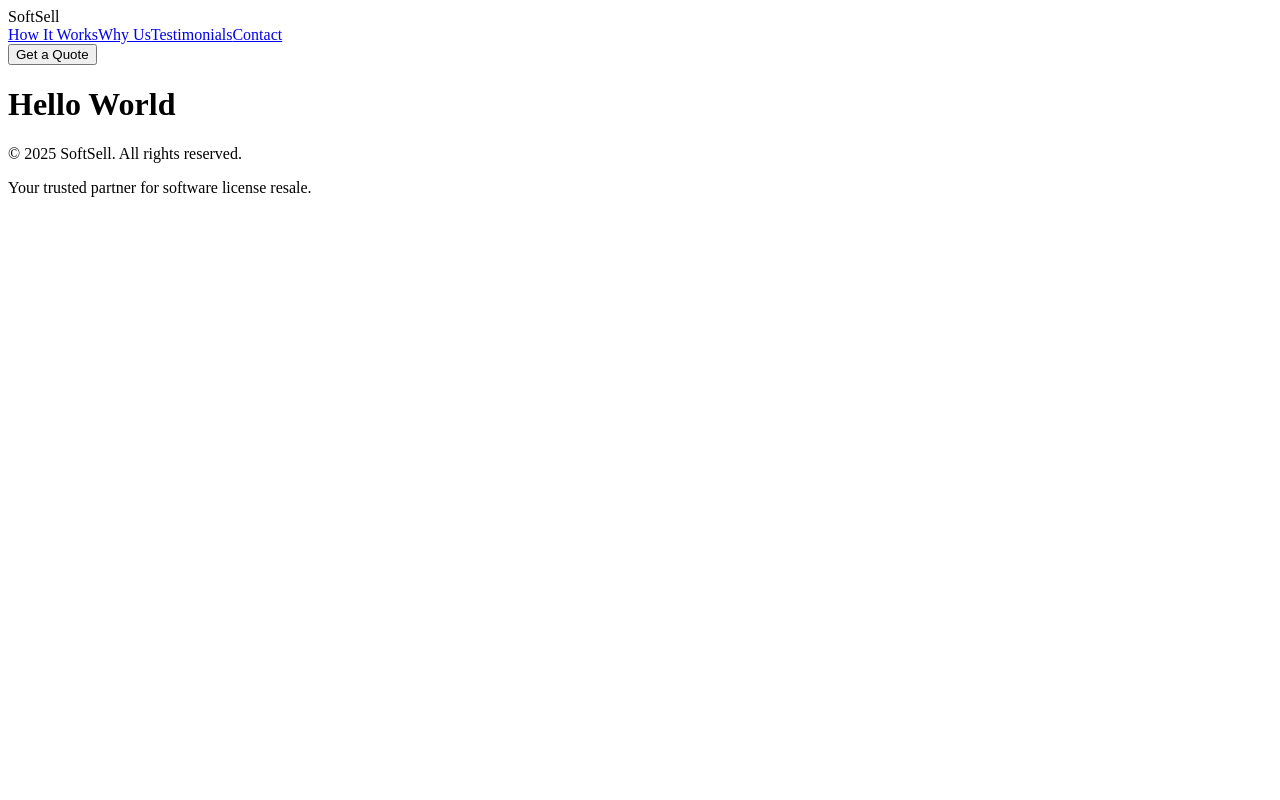
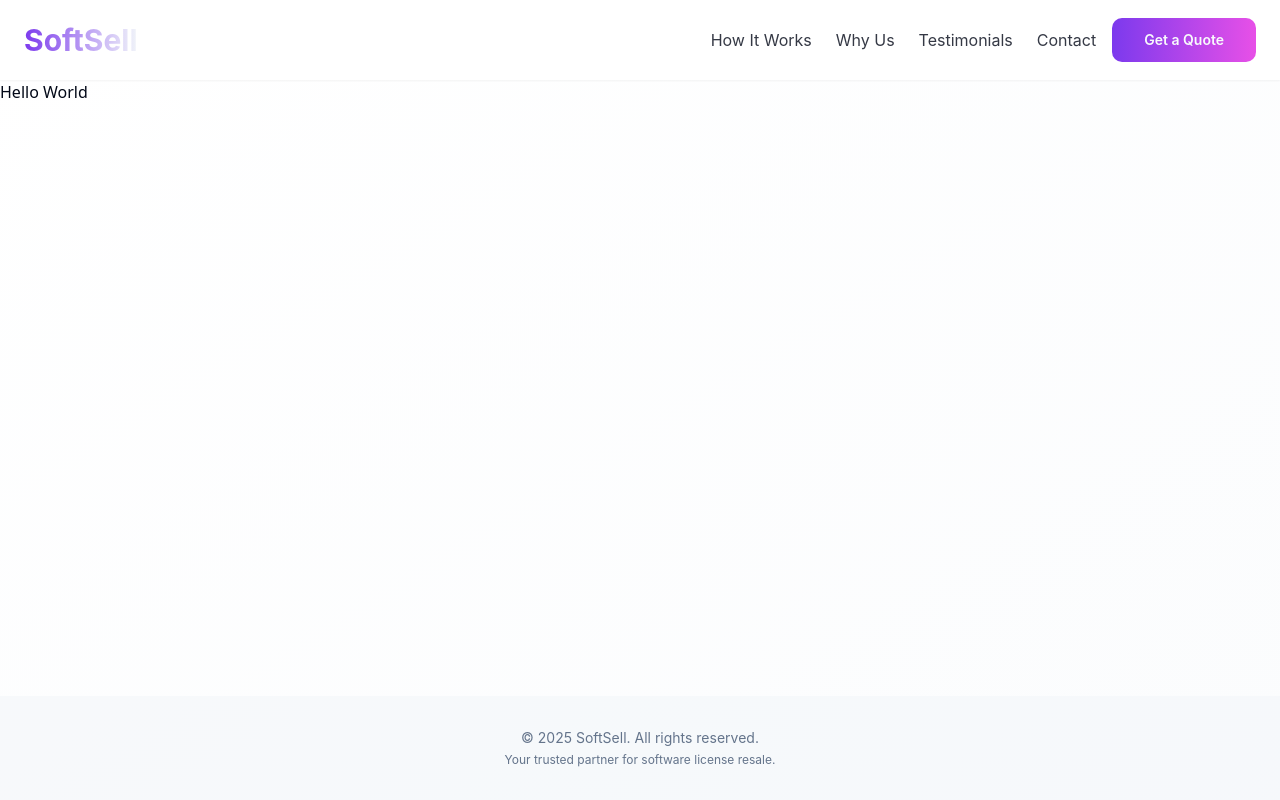
Before and after one commit to akash-madugundi/SoftSell, a React (Vite) app: page / in a window 1280 px wide. Built offline with nearby package versions, Linux system fonts and the light colour scheme.

Commit message:
Added styling

```diff
--- a/src/index.css
+++ b/src/index.css
@@ -0,0 +1,72 @@
+@tailwind base;
+@tailwind components;
+@tailwind utilities;
+
+@layer base {
+  :root {
+    --background: 0 0% 100%;
+    --foreground: 222.2 84% 4.9%;
+    --card: 0 0% 100%;
+    --card-foreground: 222.2 84% 4.9%;
+    --popover: 0 0% 100%;
+    --popover-foreground: 222.2 84% 4.9%;
+    --primary: 262.1 83.3% 57.8%;
+    --primary-foreground: 210 40% 98%;
+    --secondary: 210 40% 96.1%;
+    --secondary-foreground: 222.2 47.4% 11.2%;
+    --muted: 210 40% 96.1%;
+    --muted-foreground: 215.4 16.3% 46.9%;
+    --accent: 300 76% 61%;
+    --accent-foreground: 210 40% 98%;
+    --destructive: 0 84.2% 60.2%;
+    --destructive-foreground: 210 40% 98%;
+    --border: 214.3 31.8% 91.4%;
+    --input: 214.3 31.8% 91.4%;
+    --ring: 262.1 83.3% 57.8%;
+    --radius: 0.75rem;
+  }
+
+  .dark {
+    --background: 222.2 84% 4.9%;
+    --foreground: 210 40% 98%;
+    --card: 222.2 84% 4.9%;
+    --card-foreground: 210 40% 98%;
+    --popover: 222.2 84% 4.9%;
+    --popover-foreground: 210 40% 98%;
+    --primary: 262.1 83.3% 57.8%;
+    --primary-foreground: 210 40% 98%;
+    --secondary: 217.2 32.6% 17.5%;
+    --secondary-foreground: 210 40% 98%;
+    --muted: 217.2 32.6% 17.5%;
+    --muted-foreground: 215 20.2% 65.1%;
+    --accent: 300 76% 61%;
+    --accent-foreground: 210 40% 98%;
+    --destructive: 0 62.8% 30.6%;
+    --destructive-foreground: 0 85.7% 97.3%;
+    --border: 217.2 32.6% 17.5%;
+    --input: 217.2 32.6% 17.5%;
+    --ring: 262.1 83.3% 57.8%;
+  }
+}
+
+@layer base {
+  * {
+    @apply border-border;
+  }
+  body {
+    @apply bg-background text-foreground font-sans;
+    font-feature-settings: "rlig" 1, "calt" 1;
+  }
+  h1,
+  h2,
+  h3,
+  h4,
+  h5,
+  h6 {
+    @apply font-heading;
+  }
+}
+
+html {
+  scroll-behavior: smooth;
+}
```
